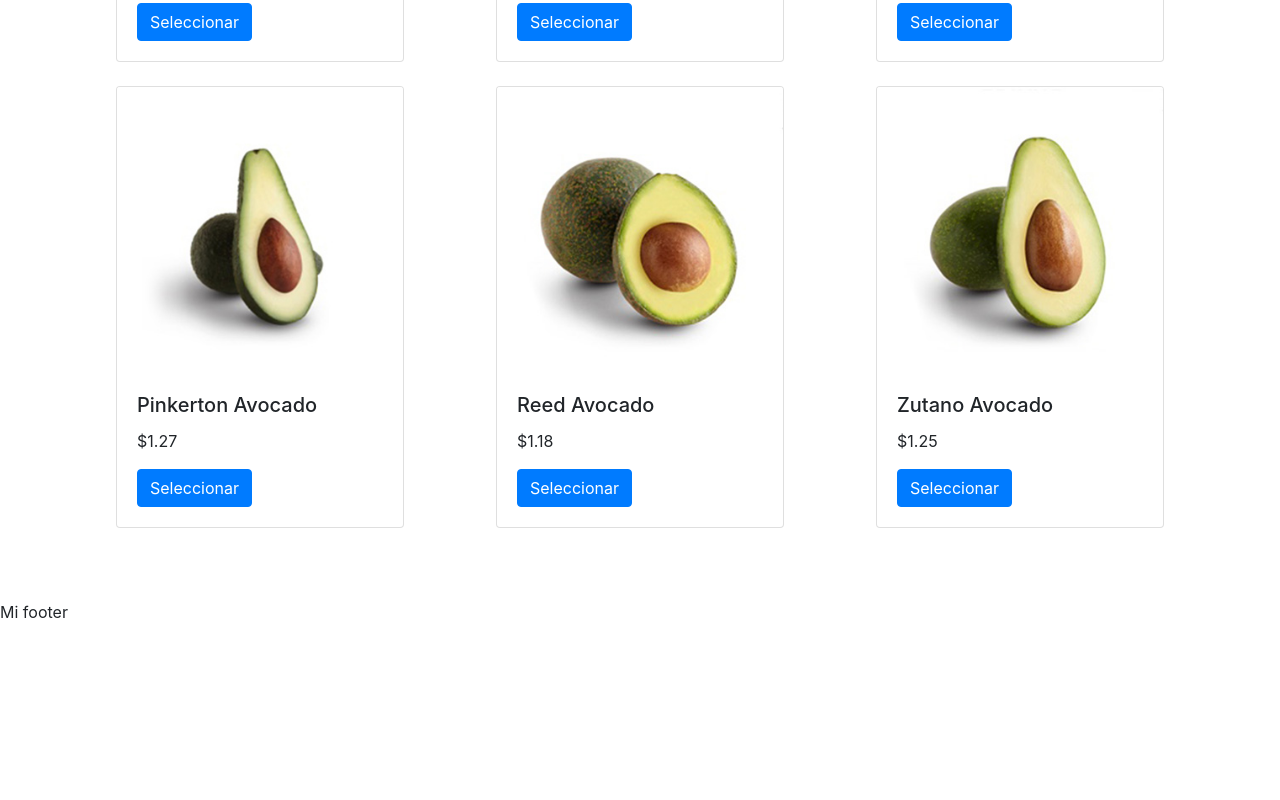
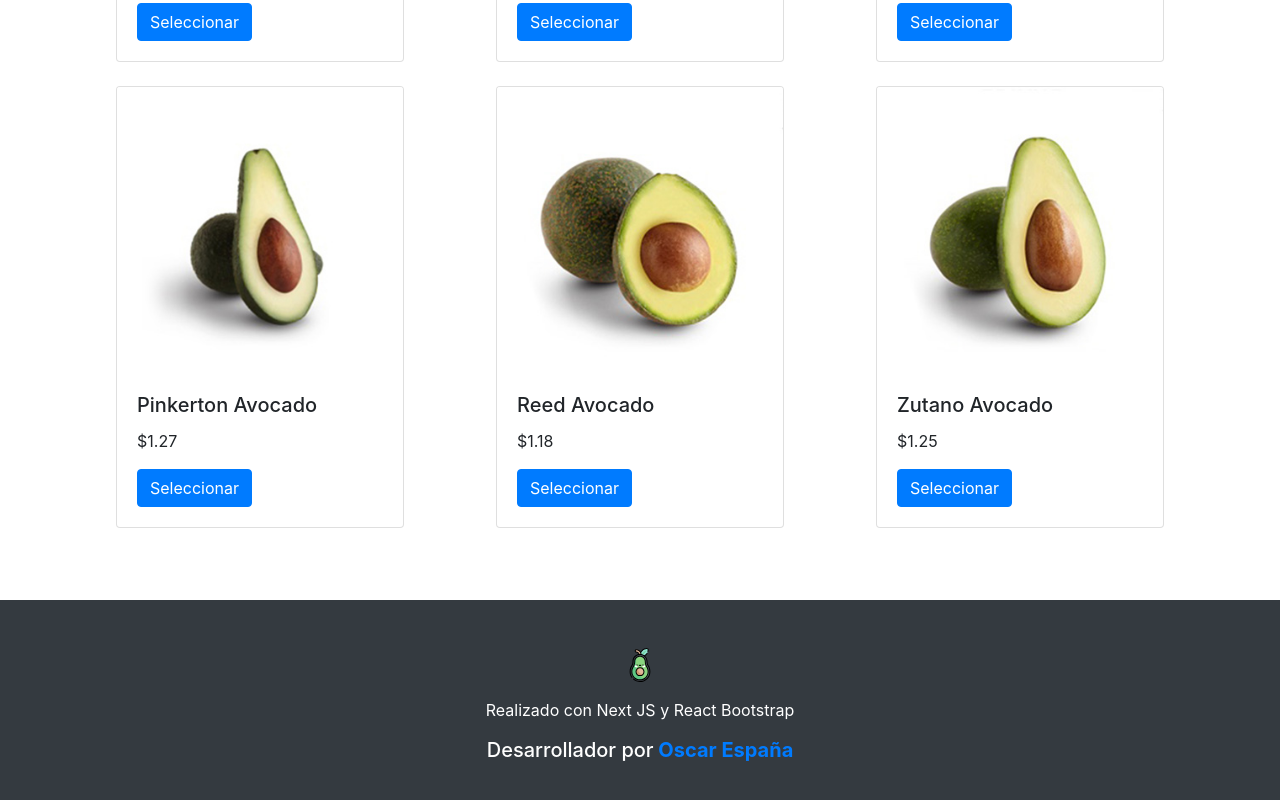
Before and after one commit to Oscar-Espana/TiendaNextJs, a Next.js app: page / in a window 1280 px wide. Shown: the part 1050-1850 px from the top of the page. Before the commit the page ends 1674 px from the top, so only its background shows below. Built offline with nearby package versions, Linux system fonts and the light colour scheme.

Commit message:
Creo el componente del Footer y agrego en Layout

```diff
--- /dev/null
+++ b/components/Footer/Footer.tsx
@@ -0,0 +1,16 @@
+import React from 'react'
+import Avocado from '@components/SVGIcons/Avocado'
+
+const Footer = () => {
+    return (
+        <footer className="bg-dark py-5 text-white d-flex flex-column align-items-center" >
+            <Avocado/>
+            <p className="text-center pt-3" >Realizado con Next JS y React Bootstrap</p>
+            <h5 className="text-center" >Desarrollador por
+                <span className="font-weight-bold text-primary"> Oscar España</span>
+            </h5>
+        </footer>
+    )
+}
+
+export default Footer
--- a/components/Layout/Layout.tsx
+++ b/components/Layout/Layout.tsx
@@ -1,6 +1,7 @@
 import React from 'react'
 import Navbar from '@components/Navbar/Navbar'
 import Container from 'react-bootstrap/Container'
+import Footer from '@components/Footer/Footer'
 
 const Layout:React.FC = ({children}) => {
     return (
@@ -9,7 +10,7 @@ const Layout:React.FC = ({children}) => {
             <Container fluid="md" className="py-5" >
             {children}
             </Container>
-            <footer>Mi footer</footer>
+            <Footer/>
         </>
     )
 }
```
